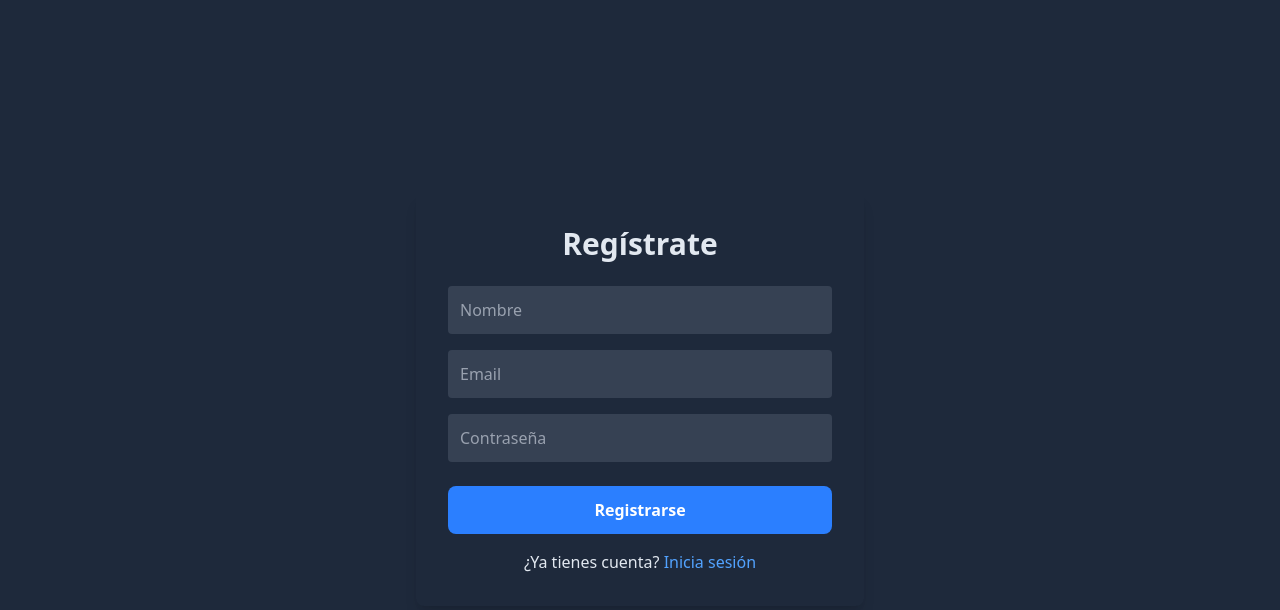
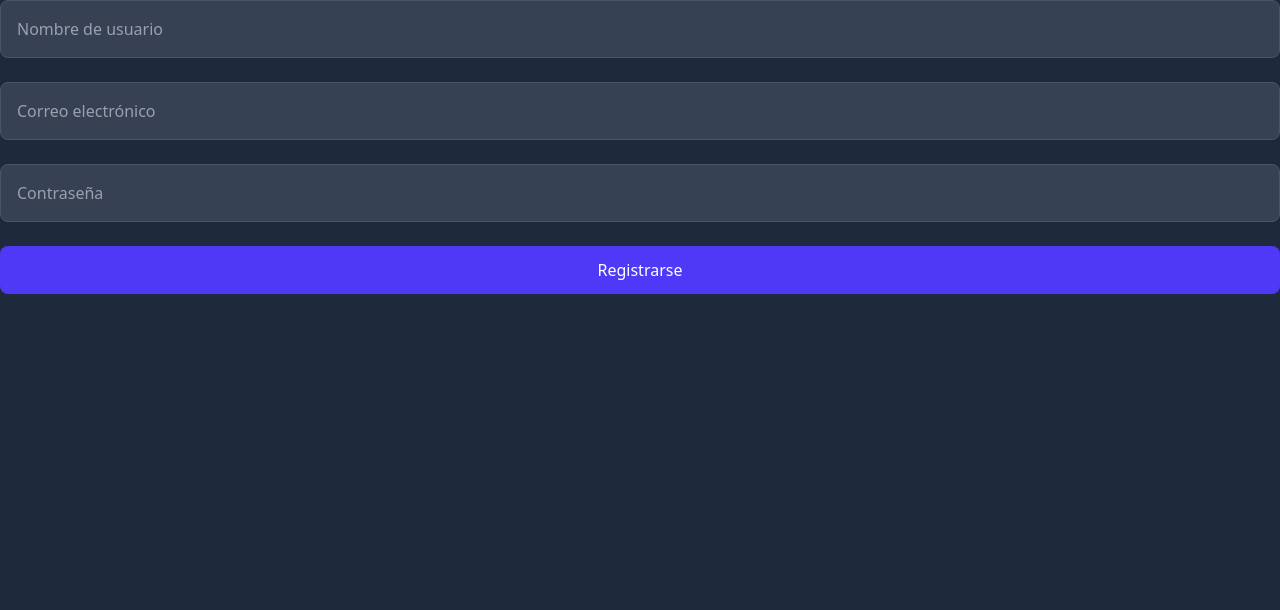
Before and after one commit to c4rlos-m/pisafondo, a React (Vite) app in the folder frontend/: page /register in a window 1280 px wide. Shown: the top 610 px of the page. Built offline with nearby package versions, Linux system fonts and the light colour scheme.

Commit message:
login y register funcionando con base de datos -Carlos

```diff
--- /dev/null
+++ b/frontend/src/components/LoginForm.jsx
@@ -0,0 +1,77 @@
+import { useState } from "react";
+
+const LoginForm = () => {
+  const [email, setEmail] = useState("");
+  const [password, setPassword] = useState("");
+  const [errorMessage, setErrorMessage] = useState(""); // Estado para el mensaje de error
+
+  const handleLogin = async (e) => {
+    e.preventDefault();
+
+    const res = await fetch("http://localhost:5000/users/login", {
+      method: "POST",
+      headers: { "Content-Type": "application/json" },
+      body: JSON.stringify({ email, password }),
+    });
+
+    const data = await res.json();
+
+    if (res.ok) {
+      localStorage.setItem("token", data.token);
+      window.location.href = "/dashboard";  // Redirige después del login exitoso
+    } else {
+      // Si hay un error, actualiza el estado con el mensaje de error
+      setErrorMessage(data.error || "Error desconocido");
+    }
+  };
+
+  return (
+    <form onSubmit={handleLogin} className="space-y-6">
+      {/* Campo de correo */}
+      <div>
+        <input
+          type="email"
+          placeholder="Correo electrónico"
+          value={email}
+          onChange={(e) => setEmail(e.target.value)}
+          required
+          className="w-full p-4 border border-gray-600 rounded-lg bg-gray-700 text-white placeholder-gray-400 focus:outline-none focus:ring-2 focus:ring-indigo-600"
+        />
+      </div>
+
+      {/* Campo de contraseña */}
+      <div>
+        <input
+          type="password"
+          placeholder="Contraseña"
+          value={password}
+          onChange={(e) => setPassword(e.target.value)}
+          required
+          className="w-full p-4 border border-gray-600 rounded-lg bg-gray-700 text-white placeholder-gray-400 focus:outline-none focus:ring-2 focus:ring-indigo-600"
+        />
+      </div>
+
+      {/* Botón de envío */}
+      <div>
+        <button
+          type="submit"
+          className="w-full py-3 px-4 bg-indigo-600 text-white rounded-lg hover:bg-indigo-700 focus:outline-none focus:ring-2 focus:ring-indigo-600"
+        >
+          Ingresar
+        </button>
+      </div>
+
+      {/* Enlace a la página de registro */}
+      <div className="text-center">
+        <p className="text-gray-400">¿No tienes cuenta? <a href="/register" className="text-indigo-500 hover:underline">Regístrate</a></p>
+      </div>
+
+      {/* Mensaje de error */}
+      {errorMessage && (
+        <p className="text-red-500 text-sm text-center mt-4">{errorMessage}</p>
+      )}
+    </form>
+  );
+};
+
+export default LoginForm;
--- /dev/null
+++ b/frontend/src/components/RegisterForm.jsx
@@ -0,0 +1,90 @@
+import { useState } from "react";
+
+const RegisterForm = () => {
+  const [email, setEmail] = useState("");
+  const [name, setName] = useState("");
+  const [password, setPassword] = useState("");
+  const [errorMessage, setErrorMessage] = useState("");
+  const [successMessage, setSuccessMessage] = useState("");
+
+  const handleRegister = async (e) => {
+    e.preventDefault();
+
+    // Realizar el registro
+    const res = await fetch("http://localhost:5000/users/register", {
+      method: "POST",
+      headers: { "Content-Type": "application/json" },
+      body: JSON.stringify({ name, email, password }),
+    });
+
+    const data = await res.json();
+
+    if (res.ok) {
+      setSuccessMessage("Registro exitoso. Ahora puedes iniciar sesión.");
+      setErrorMessage("");
+    } else {
+      setErrorMessage(data.error || "Error desconocido");
+      setSuccessMessage("");
+    }
+  };
+
+  return (
+    <form onSubmit={handleRegister} className="space-y-6">
+      {/* Campo de nombre */}
+      <div>
+        <input
+          type="text"
+          placeholder="Nombre de usuario"
+          value={name}
+          onChange={(e) => setName(e.target.value)}
+          required
+          className="w-full p-4 border border-gray-600 rounded-lg bg-gray-700 text-white placeholder-gray-400 focus:outline-none focus:ring-2 focus:ring-indigo-600"
+        />
+      </div>
+
+      {/* Campo de correo */}
+      <div>
+        <input
+          type="email"
+          placeholder="Correo electrónico"
+          value={email}
+          onChange={(e) => setEmail(e.target.value)}
+          required
+          className="w-full p-4 border border-gray-600 rounded-lg bg-gray-700 text-white placeholder-gray-400 focus:outline-none focus:ring-2 focus:ring-indigo-600"
+        />
+      </div>
+
+      {/* Campo de contraseña */}
+      <div>
+        <input
+          type="password"
+          placeholder="Contraseña"
+          value={password}
+          onChange={(e) => setPassword(e.target.value)}
+          required
+          className="w-full p-4 border border-gray-600 rounded-lg bg-gray-700 text-white placeholder-gray-400 focus:outline-none focus:ring-2 focus:ring-indigo-600"
+        />
+      </div>
+
+      {/* Botón de envío */}
+      <div>
+        <button
+          type="submit"
+          className="w-full py-3 px-4 bg-indigo-600 text-white rounded-lg hover:bg-indigo-700 focus:outline-none focus:ring-2 focus:ring-indigo-600"
+        >
+          Registrarse
+        </button>
+      </div>
+
+      {/* Mensajes de error y éxito */}
+      {errorMessage && (
+        <p className="text-red-500 text-sm text-center mt-4">{errorMessage}</p>
+      )}
+      {successMessage && (
+        <p className="text-green-500 text-sm text-center mt-4">{successMessage}</p>
+      )}
+    </form>
+  );
+};
+
+export default RegisterForm;
--- a/frontend/src/pages/Login.jsx
+++ b/frontend/src/pages/Login.jsx
@@ -1,36 +1,12 @@
 import React from 'react';
 import { Link } from 'react-router-dom';
+import LoginForm from '../components/LoginForm';
 
 function Login() {
-  return (
-    <div className="min-h-screen bg-dark-blue-gray text-light-gray flex items-center justify-center">
-      <div className="bg-card-bg p-8 rounded-lg shadow-lg w-full max-w-md">
-        <h2 className="text-3xl font-bold mb-6 text-center">Iniciar Sesión</h2>
-        <form>
-          <div className="mb-4">
-            <input
-              type="email"
-              placeholder="Email"
-              className="w-full p-3 bg-gray-700 rounded text-light-gray placeholder-gray-400"
-            />
-          </div>
-          <div className="mb-6">
-            <input
-              type="password"
-              placeholder="Contraseña"
-              className="w-full p-3 bg-gray-700 rounded text-light-gray placeholder-gray-400"
-            />
-          </div>
-          <button className="w-full bg-blue-500 hover:bg-blue-600 text-white py-3 rounded-lg font-semibold">
-            Entrar
-          </button>
-        </form>
-        <p className="mt-4 text-center">
-          ¿No tienes cuenta? <Link to="/register" className="text-blue-400 hover:underline">Regístrate</Link>
-        </p>
-      </div>
-    </div>
-  );
+  return(
+    <LoginForm />
+
+  )
 }
 
 export default Login;
--- a/frontend/src/pages/Register.jsx
+++ b/frontend/src/pages/Register.jsx
@@ -1,42 +1,10 @@
 import React from 'react';
 import { Link } from 'react-router-dom';
+import RegisterForm from '../components/RegisterForm';
 
 function Register() {
   return (
-    <div className="min-h-screen bg-dark-blue-gray text-light-gray flex items-center justify-center">
-      <div className="bg-card-bg p-8 rounded-lg shadow-lg w-full max-w-md">
-        <h2 className="text-3xl font-bold mb-6 text-center">Regístrate</h2>
-        <form>
-          <div className="mb-4">
-            <input
-              type="text"
-              placeholder="Nombre"
-              className="w-full p-3 bg-gray-700 rounded text-light-gray placeholder-gray-400"
-            />
-          </div>
-          <div className="mb-4">
-            <input
-              type="email"
-              placeholder="Email"
-              className="w-full p-3 bg-gray-700 rounded text-light-gray placeholder-gray-400"
-            />
-          </div>
-          <div className="mb-6">
-            <input
-              type="password"
-              placeholder="Contraseña"
-              className="w-full p-3 bg-gray-700 rounded text-light-gray placeholder-gray-400"
-            />
-          </div>
-          <button className="w-full bg-blue-500 hover:bg-blue-600 text-white py-3 rounded-lg font-semibold">
-            Registrarse
-          </button>
-        </form>
-        <p className="mt-4 text-center">
-          ¿Ya tienes cuenta? <Link to="/login" className="text-blue-400 hover:underline">Inicia sesión</Link>
-        </p>
-      </div>
-    </div>
+    <RegisterForm />
   );
 }
 
```
Also changed, not shown: 1 other file (tests, documents, lock files or other folders).
